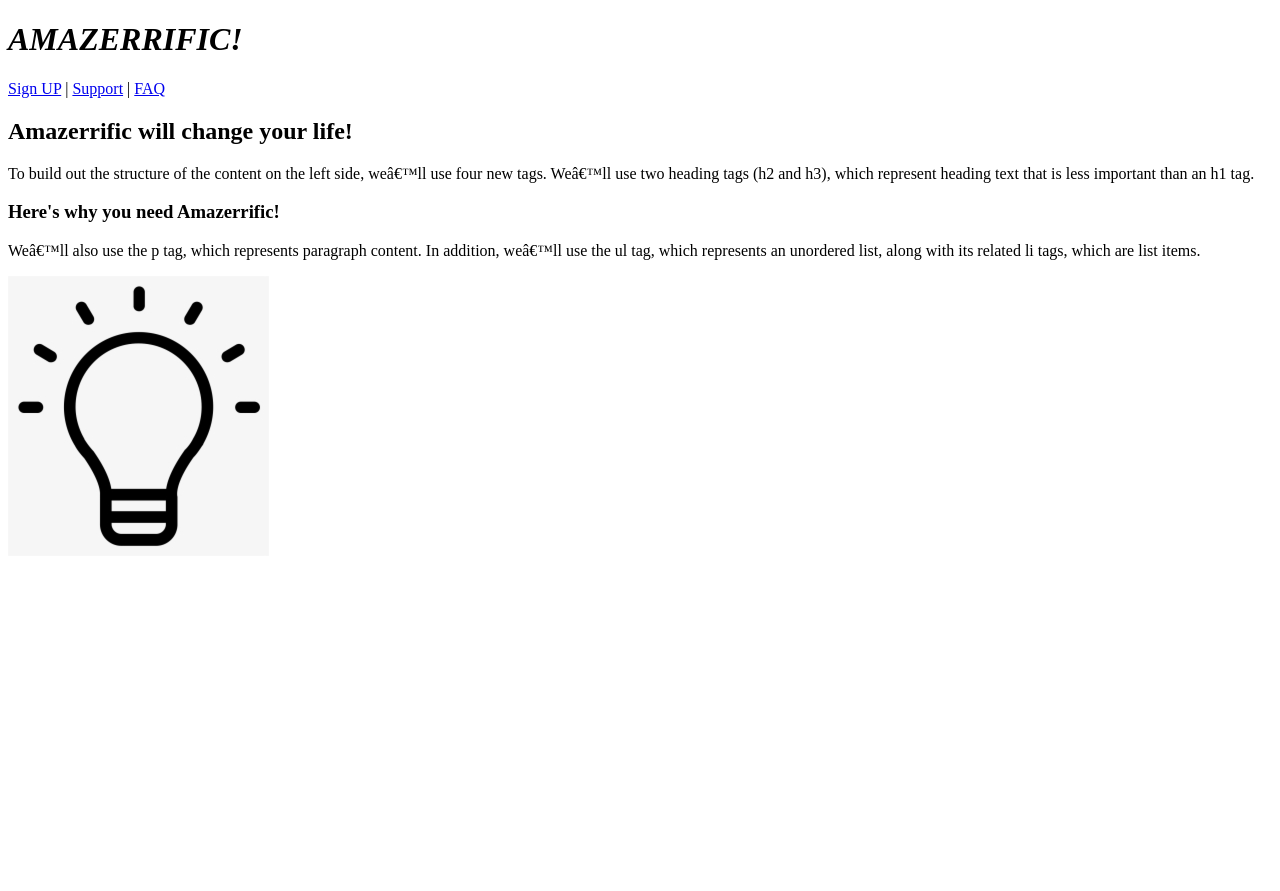
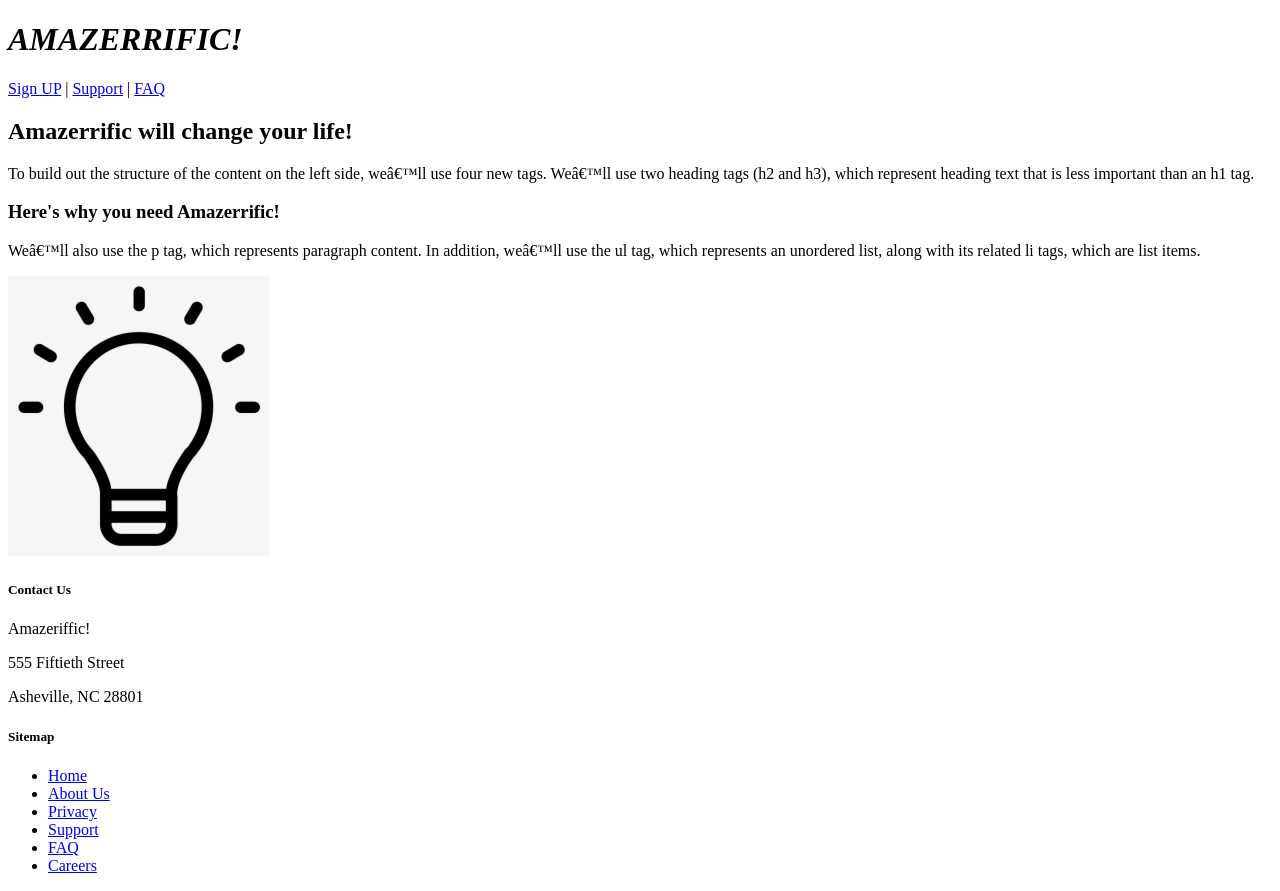
Before and after one commit to azizabro/front-end, a plain HTML site: page AMAZERRIFIC/index.html in a window 1280 px wide. Before the commit the page ends 800 px from the top, so only its background shows below. Drawn offline with Linux system fonts and the light colour scheme.

Commit message:
AMAZERRIFIC Footer

```diff
--- a/AMAZERRIFIC/index.html
+++ b/AMAZERRIFIC/index.html
@@ -24,12 +24,28 @@
 		addition, we’ll use the ul tag, which represents an unordered list, along with its related
 		li tags, which are list items.
 		</p>
-		<img src="idea.png">
+		<img src="idea.png" alt="idea bulb">
 	</main>
 
 
 	<footer>
-
+		<div class="contact">
+			<h5>Contact Us</h5>
+			<p>Amazeriffic!</p>
+			<p>555 Fiftieth Street</p>
+			<p>Asheville, NC 28801</p>
+		</div>
+		<div class="sitemap">
+			<h5>Sitemap</h5>
+			<ul>
+				<li><a href="#">Home</a></li>
+				<li><a href="#">About Us</a></li>
+				<li><a href="#">Privacy</a></li>
+				<li><a href="#">Support</a></li>
+				<li><a href="#">FAQ</a></li>
+				<li><a href="#">Careers</a></li>
+			</ul>
+		</div>
 	</footer>
 
 </body>
```
